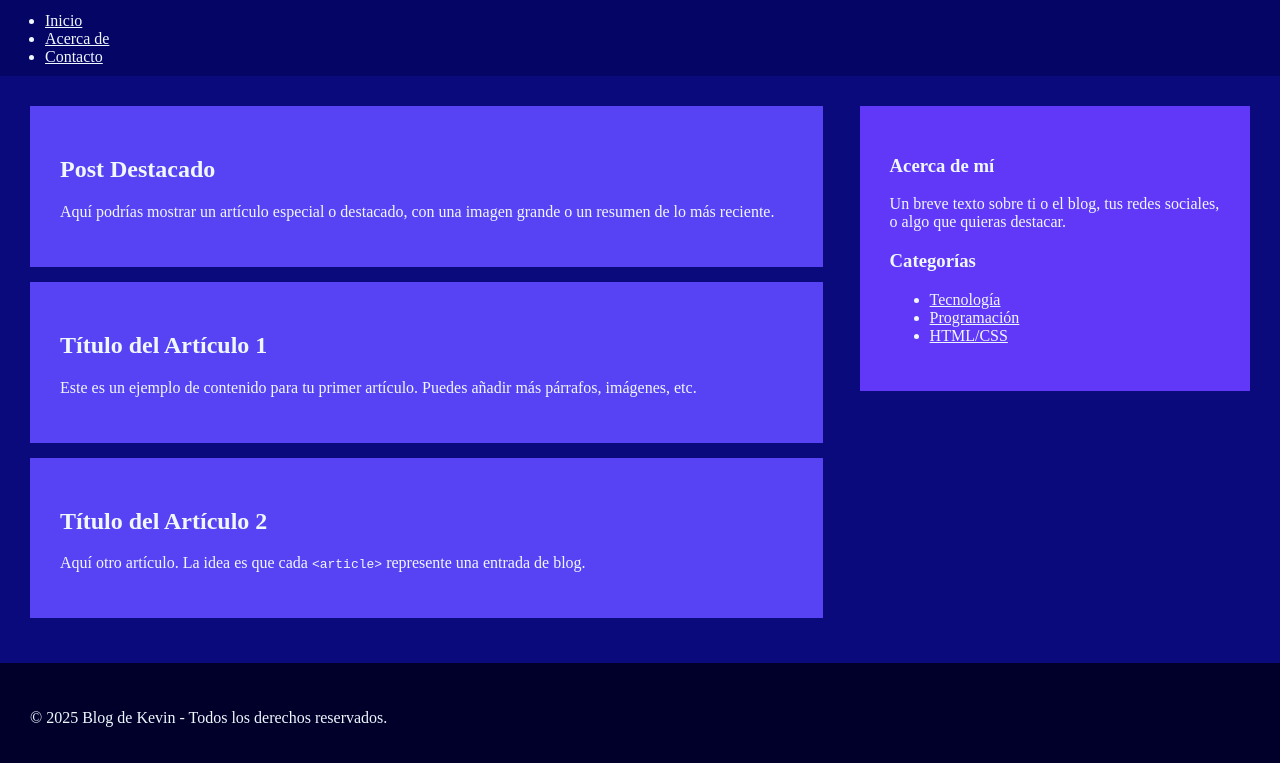
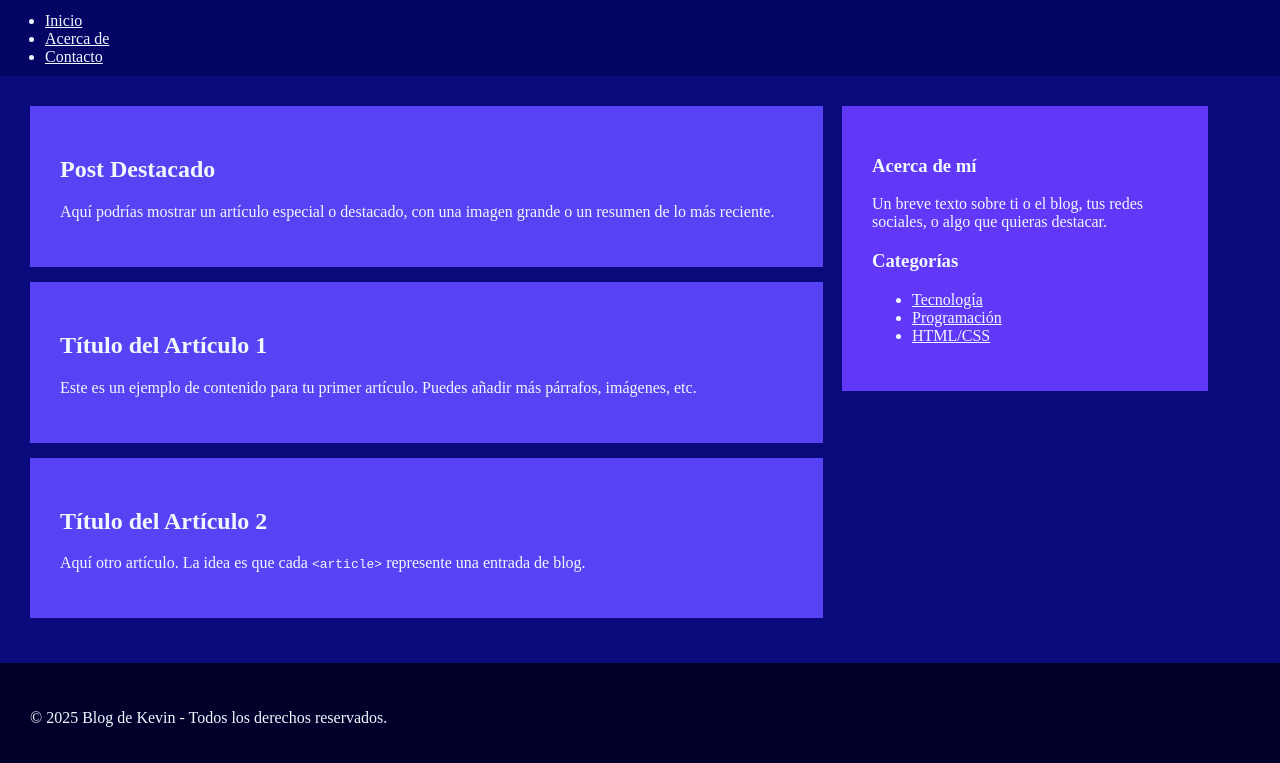
Before and after one commit to arkev/tiposDeMaquetacion, a plain HTML site: page index.html in a window 1280 px wide. Shown: the part 109-872 px from the top of the page. Drawn offline with Linux system fonts and the light colour scheme.

Commit message:
Inline block terminado

```diff
--- a/index.html
+++ b/index.html
@@ -30,13 +30,12 @@
     main {
         background: #0a0a7d;
         padding: 30px;
-        overflow: auto;
-        zoom: 1;
     }
     aside{
         background: #1313a1;
         padding:30px;
         transition: all 2s;
+        vertical-align: top;
     }
     article{
         background: #1d1dbe;
@@ -49,17 +48,16 @@
         padding: 30px;
         height: 100px;
         width: 100%;
-        clear: both;
     }
     /* Versión tablet */
     @media (min-width: 600px) {
         section{
             width: 65%;
-            float: left;
+            display: inline-block;
         }
         aside{
-            width: 32%;
-            float: right;
+            width: 30%;
+            display: inline-block;
             margin-left: 15px;
         }
     }
```
